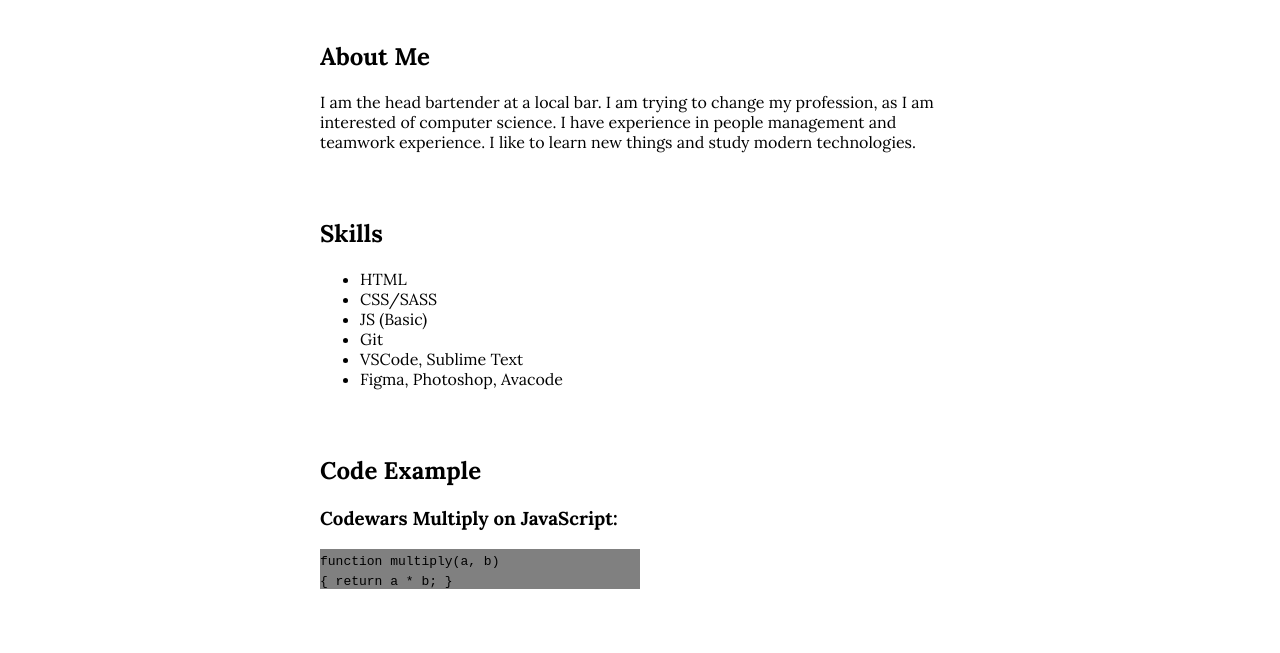
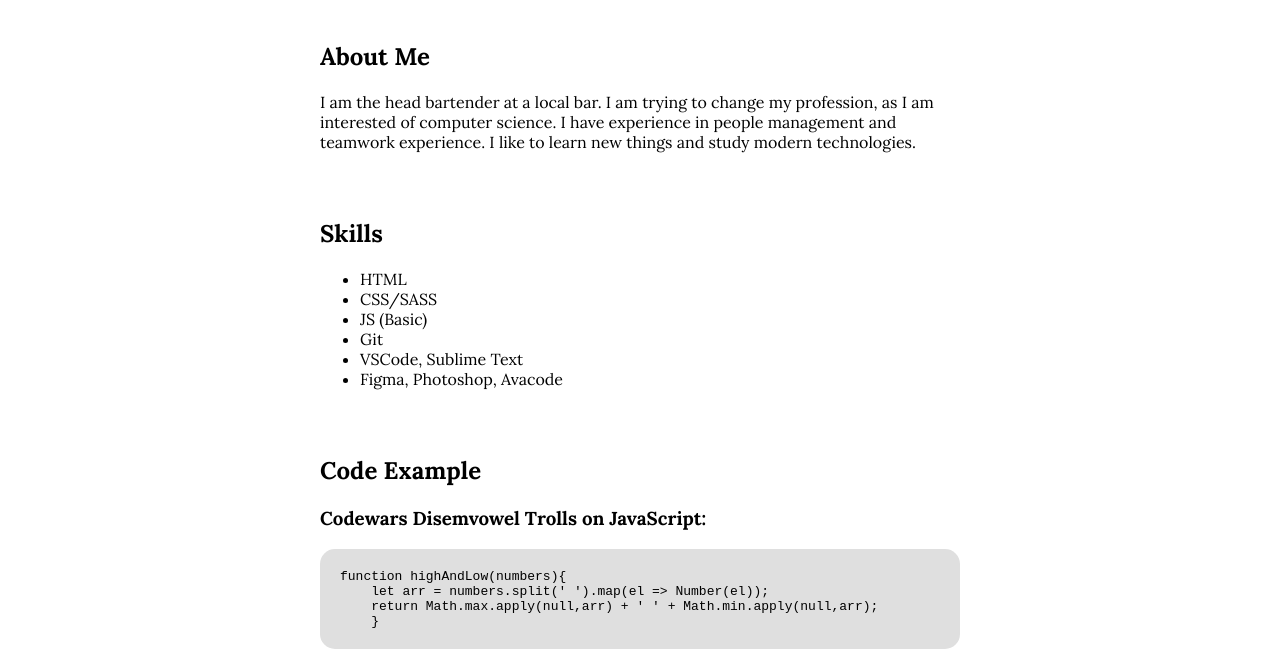
Before and after one commit to ra4idovi3/rsschool-cv, a plain HTML site: page index.html in a window 1280 px wide. Shown: the part 299-952 px from the top of the page. Drawn offline with Linux system fonts and the light colour scheme.

Commit message:
fix: fix issue with links and correct info

```diff
--- a/index.html
+++ b/index.html
@@ -99,9 +99,12 @@
         </section>
         <section class="section" id="code_example">
           <h2 class="section-title">Code Example</h2>
-          <h3>Codewars Multiply on JavaScript:</h3>
+          <h3>Codewars <a href="https://www.codewars.com/kata/52fba66badcd10859f00097e">Disemvowel Trolls</a>  on JavaScript:</h3>
           <p class="code">
-            <code> function multiply(a, b) <br />{ return a * b; }</code>
+            <pre>function highAndLow(numbers){
+    let arr = numbers.split(' ').map(el => Number(el));
+    return Math.max.apply(null,arr) + ' ' + Math.min.apply(null,arr);
+    }</pre>
           </p>
         </section>
         <section class="section" id="experience">
--- a/style.css
+++ b/style.css
@@ -8,6 +8,13 @@ html {
     scroll-behavior: smooth;
 }
 
+a, a:active, a:visited, a:hover{
+    text-decoration: none;
+    color: black;
+}
+a:hover{
+    color: gray;
+}
 body {
     margin: 0;
     padding: 0;
@@ -127,9 +134,12 @@ body {
 .portfolio-link:hover{
     color: gray;
 }
-.code {
-    background-color: gray;
-    width: 50%;
+pre {
+    background-color: rgb(223, 223, 223);
+    width: 100%;
+    padding: 20px;
+    border-radius: 15px;
+    font-family: monospace;
 }
 
 .footer {
```
